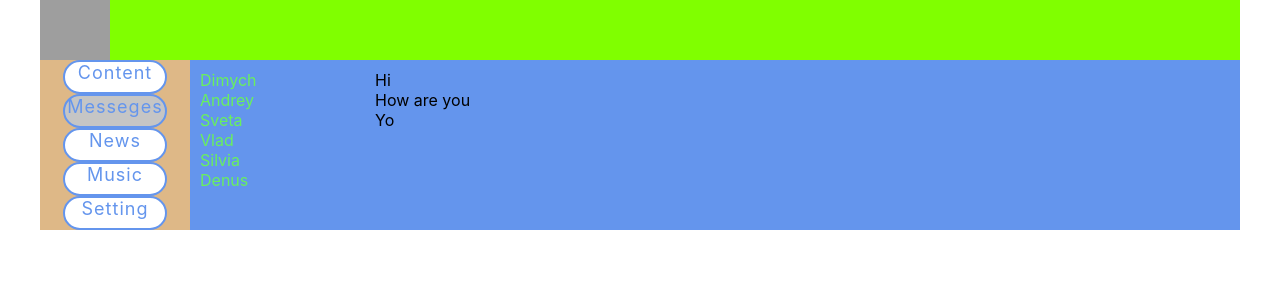
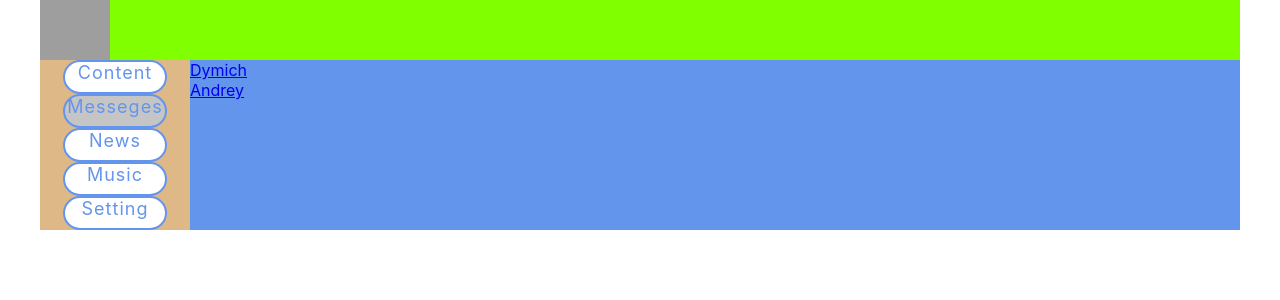
Before and after one commit to pendlyshakilly/social-network, a React (Create React App) app: page /dialogs in a window 1280 px wide. Shown: the top 300 px of the page. Built offline with nearby package versions, Linux system fonts and the light colour scheme; grey boxes are pictures that could not be loaded.

Commit message:
lesson15

```diff
--- a/src/component/Content/Mypost/Mypost.jsx
+++ b/src/component/Content/Mypost/Mypost.jsx
@@ -4,14 +4,22 @@ import Post from './Post/Post';
 
 
 const Mypost = () => {
+
+    let messageData = [
+        {id: 1, mess: 'hello my name illy', likeC:12},
+        {id: 2, mess: 'hello my name dimich', likeC:11},
+    ]
+
+
+
     return <div>
     <div className={styles.item}>
         <div>My post</div>
         <div>ava + destription</div>
         <textarea></textarea>
         <button>add post</button>
-        <Post massege='hello my name illy' like='56'/>
-        <Post massege='hello my name dimich' like='23'/>
+        <Post massege={messageData[0].mess} like={messageData[0].likeC}/>
+        <Post massege={messageData[0].mess} like={messageData[0].likeC}/>
         </div>
     </div>
 
--- a/src/component/Content/Mypost/Mypost.module.css
+++ b/src/component/Content/Mypost/Mypost.module.css
@@ -1,4 +1,5 @@
 .item{
+  margin-top: 10px;
   color:#7fff00;
   background-color:cornflowerblue ;
 }
--- a/src/component/Dialogs/Dialog.jsx
+++ b/src/component/Dialogs/Dialog.jsx
@@ -1,36 +1,51 @@
 import { NavLink } from 'react-router-dom';
-import styles from './Dialogs.module.css'
+import s from './Dialogs.module.css'
 
 
 
 
+const DialogItem = (props) => {
+    let path= "/dialogs/" + props.id;
+
+    return <div className={s.dialog + ' ' +  s.active}>
+        <NavLink to={path}>{props.name}</NavLink>
+    </div>
+
+}
+
+
+
+const Message = (props) => {
+    return <div className={s.dialog}>{props.messeg}</div>
+}
+
 const Dialogs = (props) => {
+
+    let dialogData = [
+    {id: 1, name: 'Dymich'},
+    {id: 2, name: 'Andrey'},
+    {id: 3, name: 'Svet'},
+    {id: 4, name: 'Vlad'}
+    ]
+
+    let messageData = [
+        {id: 1, message: 'yoyo'},
+        {id: 2, message: 'hahaha'},
+        {id: 3, message: 'hello'},
+        {id: 4, message: 'goodbye'}
+    ]
+
+
     return (
-        <div className={styles.dialogs}>
-            <div className={styles.dialogsItem}>
-                <div className={styles.dialog + ' ' +  styles.active}>
-                    <NavLink to="/dialogs/1" className={styles.link}>Dimych</NavLink>
-                </div>
-                <div className={styles.dialog}>
-                    <NavLink to="/dialogs/2" className={styles.link}>Andrey</NavLink>
-                </div>
-                <div className={styles.dialog}>
-                    <NavLink to="/dialogs/3" className={styles.link}>Sveta</NavLink>
-                </div>
-                <div className={styles.dialog}>
-                    <NavLink to="/dialogs/4" className={styles.link}>Vlad</NavLink>
-                </div>
-                <div className={styles.dialog}>
-                    <NavLink to="/dialogs/5" className={styles.link}>Silvia</NavLink>
-                </div>
-                <div className={styles.dialog}>
-                    <NavLink to="/dialogs/6" className={styles.link}>Denus</NavLink>
-                </div>
+        <div className={s.dialogs}>
+            <div className={s.dialogItem}>
+                     <DialogItem name={dialogData[0].name} id={dialogData[0].id} />
+                     <DialogItem name={dialogData[1].name} id={dialogData[1].id}/>
             </div>
-            <div className={styles.messages}>
-                 <div className={styles.dialog}>Hi</div>
-                 <div className={styles.dialog}>How are you</div>
-                 <div className={styles.dialog}>Yo</div>
+            <div className={s.messages}>
+                 <Message message={messageData[0].message}/>
+                 <Message message={messageData[1].message}/>
+
             </div>
         </div>
     );
```
